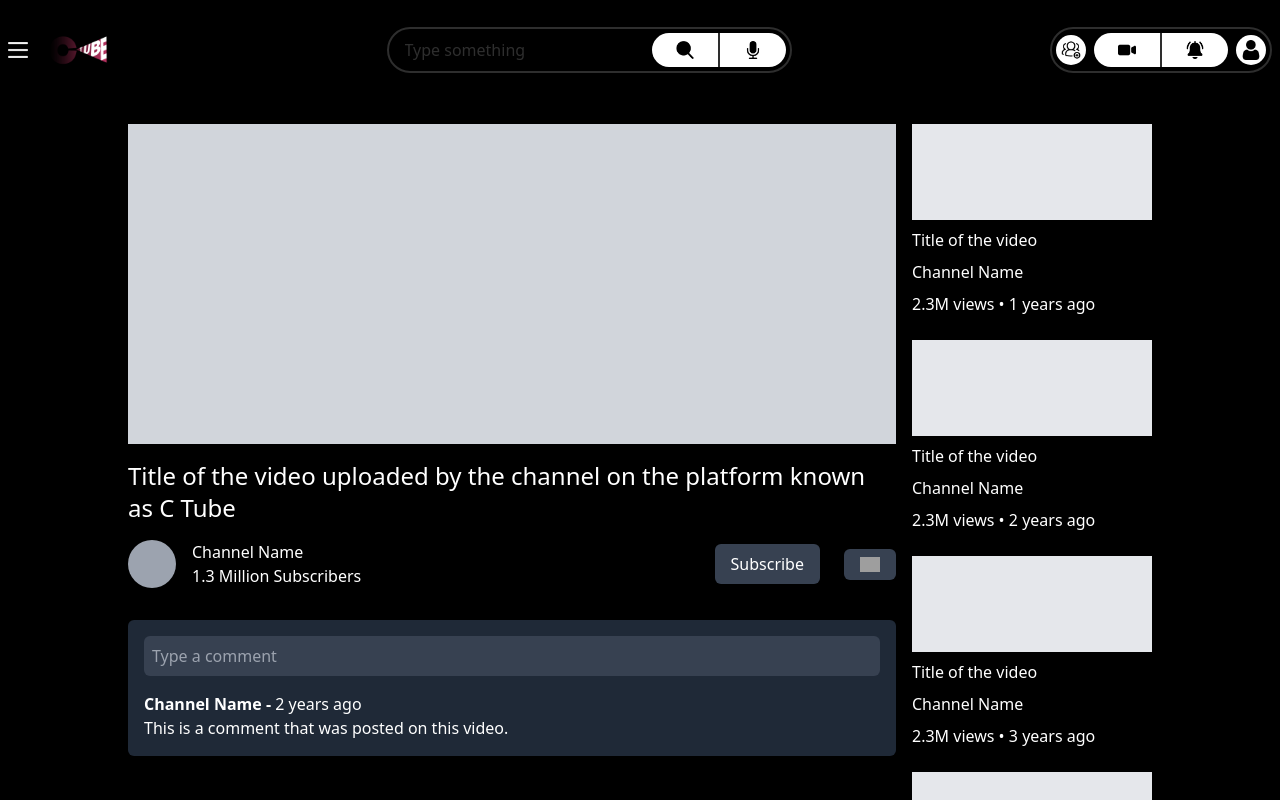
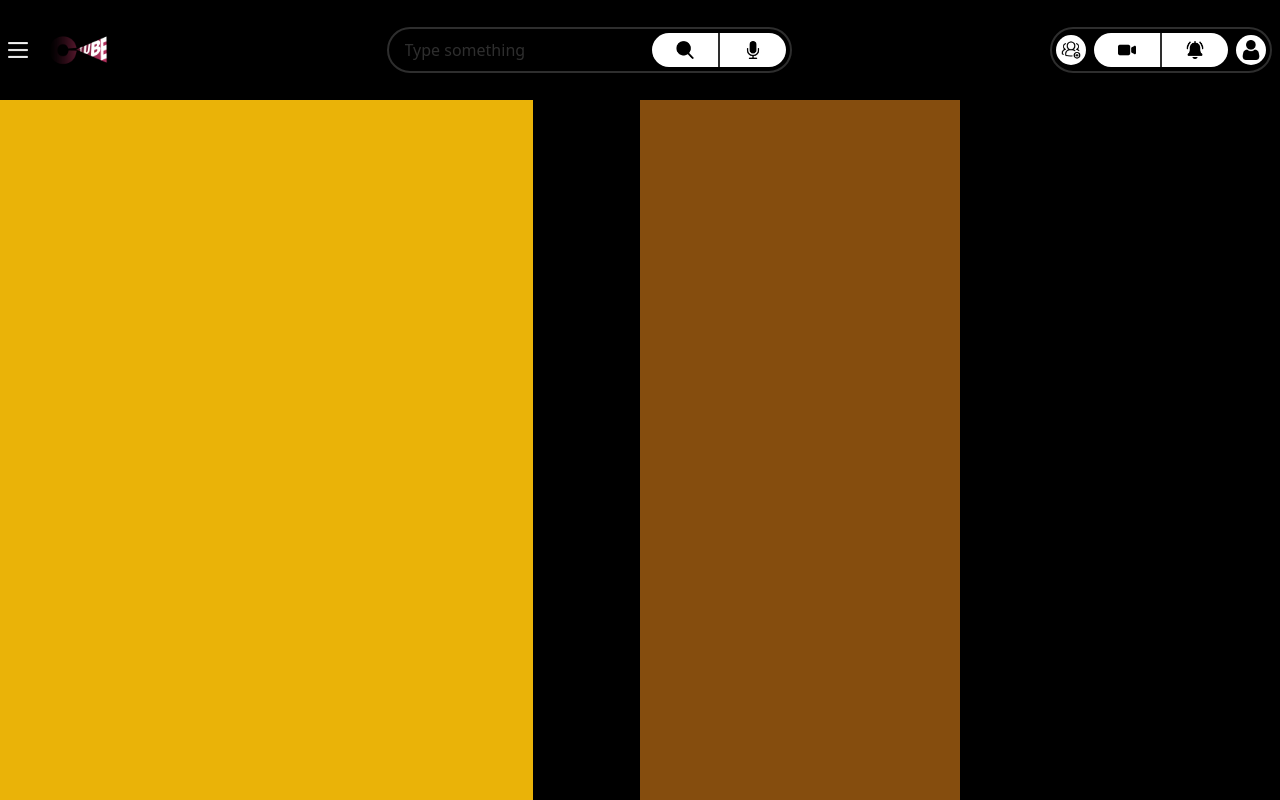
Before and after one commit to TadesenaVaishnavi/ctube, a Next.js app: page /videoplayback in a window 1280 px wide. Shown: the top 800 px of the page. Built offline with nearby package versions, Linux system fonts and the light colour scheme; grey boxes are pictures that could not be loaded.

Commit message:
working on videplayback page

```diff
--- a/src/app/videoplayback/page.jsx
+++ b/src/app/videoplayback/page.jsx
@@ -2,54 +2,25 @@ import Image from 'next/image';
 import MainHeader from "@/app/(components)/header.jsx";
 export default function VideoPlaybackTemplate() {
     return (
-        <div>
+        <div className="bg-black">
             <MainHeader />
-            <div className="flex flex-col items-center min-h-screen bg-black text-white">
-                {/* Main Content */}
-                <main className="flex w-4/5 mt-6">
-                    {/* Video Section */}
-                    <div className="flex-3 w-3/4">
-                        <div className="w-full h-80 bg-gray-300 mb-4"></div>
-                        <h1 className="text-2xl mb-4">Title of the video uploaded by the channel on the platform known as C Tube</h1>
 
-                        <div className="flex items-center gap-4 mb-8">
-                            <div className="w-12 h-12 rounded-full bg-gray-400"></div>
-                            <div>
-                                <p>Channel Name</p>
-                                <p>1.3 Million Subscribers</p>
-                            </div>
-                            <button className="ml-auto bg-gray-700 text-white px-4 py-2 rounded-md cursor-pointer">Subscribe</button>
-                            <button className="bg-gray-700 text-white px-4 py-2 rounded-md cursor-pointer ml-2">
-                                <Image src="/like.png" alt="Like Icon" height={20} width={20} />
-                            </button>
-                        </div>
+            {/* Below Header Base */}
+            <div className="h-screen grid sm:grid-cols-1 md:grid-cols-2 ">
+                {/* Grid 1 */}
+                <div className="bg-yellow-500 sm:w-full md:w-5/6">
+                    <div>
+                        {/* Video Player */}
+                    </div>
+                </div>
 
-                        {/* Comments Section */}
-                        <div className="bg-gray-800 p-4 rounded-md">
-                            <input
-                                type="text"
-                                placeholder="Type a comment"
-                                className="w-full p-2 mb-4 bg-gray-700 rounded-md text-white outline-none"
-                            />
-                            <div className="comment">
-                                <p className="font-bold">Channel Name - <span className="font-normal">2 years ago</span></p>
-                                <p>This is a comment that was posted on this video.</p>
-                            </div>
-                        </div>
+                {/* Grid 2 */}
+                <div className="bg-yellow-800 sm:w-full md:w-1/2">
+                    <div>
+                        {/* Video Player */}
+
                     </div>
-
-                    {/* Related Videos */}
-                    <div className="flex-1 pl-4">
-                        {[1, 2, 3, 4, 5].map((_, index) => (
-                            <div key={index} className="flex flex-col gap-2 mb-6">
-                                <div className="w-full h-24 bg-gray-200"></div>
-                                <p>Title of the video</p>
-                                <p>Channel Name</p>
-                                <p>2.3M views • {index + 1} years ago</p>
-                            </div>
-                        ))}
-                    </div>
-                </main>
+                </div>
             </div>
         </div>
     );
```
